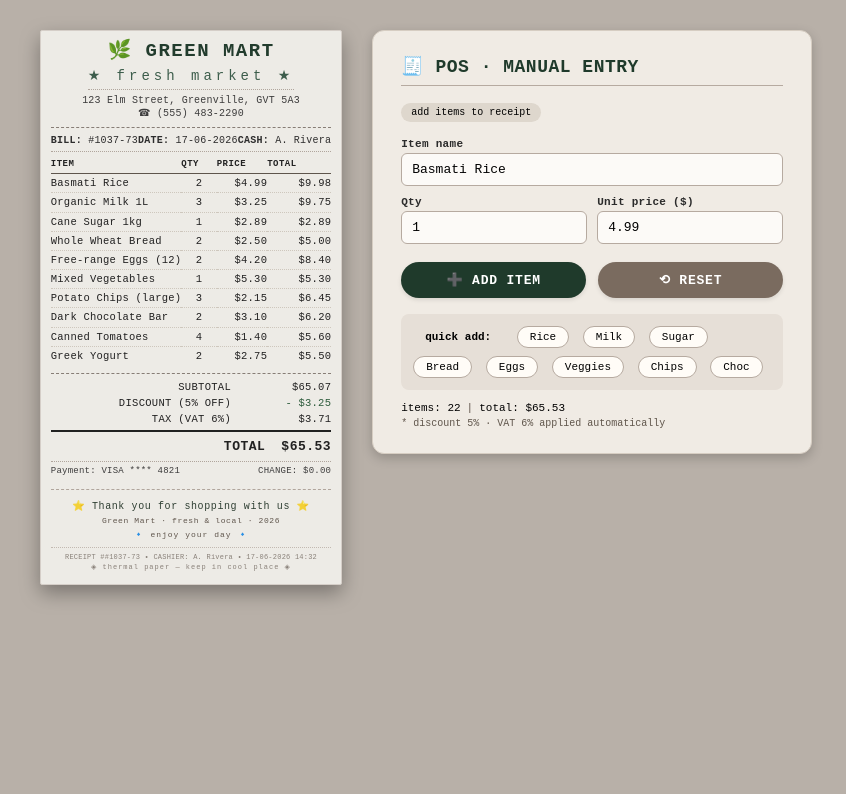
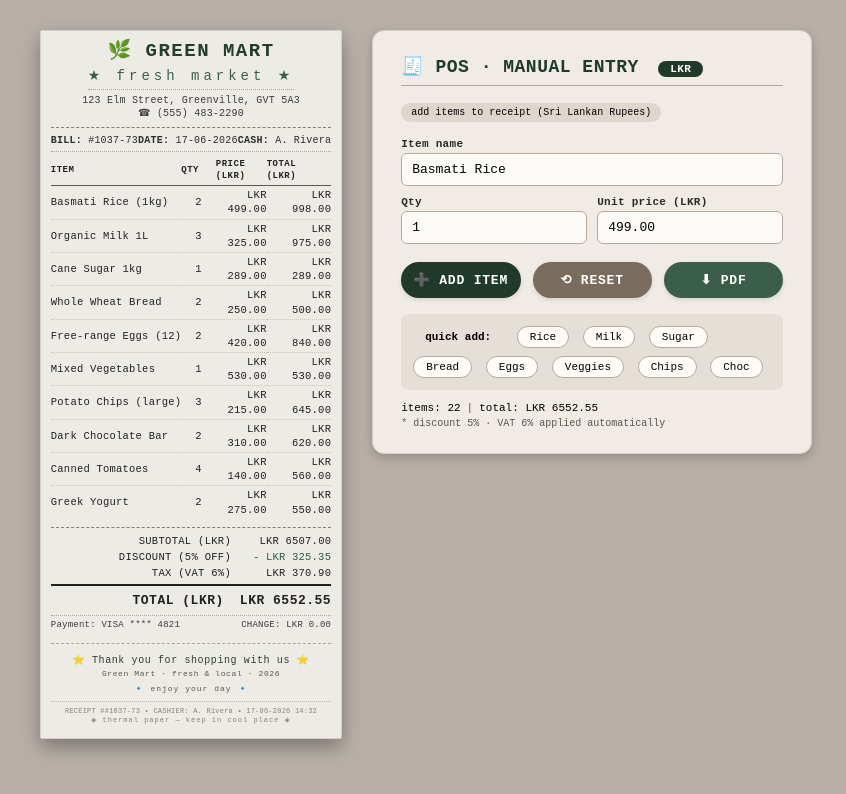
Before and after one commit to aroo00/pos, a plain HTML site: page index.html in a window 1280 px wide. Shown: the whole page, without its empty margins (214-1060 px from the left). Drawn offline with Linux system fonts and the light colour scheme.

Commit message:
Update index.html

```diff
--- a/index.html
+++ b/index.html
@@ -3,7 +3,9 @@
 <head>
   <meta charset="UTF-8">
   <meta name="viewport" content="width=device-width, initial-scale=1.0">
-  <title>POS · Green Mart receipt</title>
+  <title>POS · Green Mart receipt · LKR</title>
+  <!-- html2pdf library -->
+  <script src="https://cdnjs.cloudflare.com/ajax/libs/html2pdf.js/0.10.1/html2pdf.bundle.min.js" integrity="sha512-GsLlZN/3F2ErC5ifS5QtgpiJtWd43JWSuIgh7mbzZ8zBps+dvLusV+eNQATqgA/HdeKFVgA5v3S/cIrLF7QnIg==" crossorigin="anonymous" referrerpolicy="no-referrer"></script>
   <style>
     * {
       margin: 0;
@@ -274,6 +276,14 @@
       background: #5f4f42;
     }
 
+    .pos-actions button.pdf-btn {
+      background: #3b5e4b;
+    }
+
+    .pos-actions button.pdf-btn:hover {
+      background: #2d5a41;
+    }
+
     .pos-panel .preset-list {
       margin-top: 16px;
       background: #e6dfd7;
@@ -322,12 +332,50 @@
       display: inline-block;
       margin-bottom: 6px;
     }
+
+    .currency-badge {
+      background: #1f3a2b;
+      color: white;
+      padding: 2px 12px;
+      border-radius: 30px;
+      font-size: 11px;
+      display: inline-block;
+      margin-left: 8px;
+    }
+
+    /* PDF download button highlight */
+    .pdf-download-row {
+      margin-top: 12px;
+      display: flex;
+      gap: 10px;
+    }
+
+    .pdf-download-row button {
+      flex: 1;
+      background: #1f3a2b;
+      color: white;
+      border: none;
+      padding: 12px 0;
+      border-radius: 40px;
+      font-weight: 700;
+      font-size: 14px;
+      letter-spacing: 1px;
+      cursor: pointer;
+      transition: 0.15s;
+      font-family: 'Courier New', monospace;
+      box-shadow: 0 2px 6px rgba(0,0,0,0.15);
+    }
+
+    .pdf-download-row button:hover {
+      background: #2d5a41;
+      transform: scale(0.97);
+    }
   </style>
 </head>
 <body>
 
   <!-- ===== RECEIPT ===== -->
-  <div class="receipt-wrapper">
+  <div class="receipt-wrapper" id="receiptWrapper">
     <div class="receipt" id="receiptContainer">
       <!-- header -->
       <div class="store-header">
@@ -349,8 +397,8 @@
           <tr>
             <th class="col-item">Item</th>
             <th class="col-qty">Qty</th>
-            <th class="col-price">Price</th>
-            <th class="col-total">Total</th>
+            <th class="col-price">Price (LKR)</th>
+            <th class="col-total">Total (LKR)</th>
           </tr>
         </thead>
         <tbody id="receiptBody">
@@ -361,26 +409,26 @@
       <!-- totals -->
       <div class="totals-section" id="totalsSection">
         <div class="totals-line">
-          <span class="label">Subtotal</span>
-          <span class="value" id="subtotalDisplay">$0.00</span>
+          <span class="label">Subtotal (LKR)</span>
+          <span class="value" id="subtotalDisplay">LKR 0.00</span>
         </div>
         <div class="totals-line discount">
           <span class="label">Discount (5% off)</span>
-          <span class="value" id="discountDisplay">- $0.00</span>
+          <span class="value" id="discountDisplay">- LKR 0.00</span>
         </div>
         <div class="totals-line">
           <span class="label">Tax (VAT 6%)</span>
-          <span class="value" id="taxDisplay">$0.00</span>
+          <span class="value" id="taxDisplay">LKR 0.00</span>
         </div>
         <div class="grand-total">
-          <span class="label">TOTAL</span>
-          <span class="value" id="grandTotalDisplay">$0.00</span>
+          <span class="label">TOTAL (LKR)</span>
+          <span class="value" id="grandTotalDisplay">LKR 0.00</span>
         </div>
       </div>
 
       <div style="display: flex; justify-content: space-between; font-size: 9px; margin-top: 5px; border-top: 1px dotted #b6aaa0; padding-top: 3px; color: #3b3b3b;">
         <span>Payment: VISA **** 4821</span>
-        <span>CHANGE: $0.00</span>
+        <span>CHANGE: LKR 0.00</span>
       </div>
 
       <div class="footer-message">
@@ -397,8 +445,8 @@
 
   <!-- ===== POS CONTROL PANEL ===== -->
   <div class="pos-panel">
-    <h3>🧾 POS · manual entry</h3>
-    <div class="manual-hint">add items to receipt</div>
+    <h3>🧾 POS · manual entry <span class="currency-badge">LKR</span></h3>
+    <div class="manual-hint">add items to receipt (Sri Lankan Rupees)</div>
 
     <label>Item name</label>
     <input type="text" id="itemName" placeholder="e.g. Organic Milk" value="Basmati Rice">
@@ -409,33 +457,34 @@
         <input type="number" id="itemQty" min="1" value="1" step="1">
       </div>
       <div>
-        <label>Unit price ($)</label>
-        <input type="number" id="itemPrice" min="0.01" step="0.01" value="4.99">
+        <label>Unit price (LKR)</label>
+        <input type="number" id="itemPrice" min="0.01" step="0.01" value="499.00">
       </div>
     </div>
 
     <div class="pos-actions">
       <button id="addItemBtn">➕ Add item</button>
       <button class="reset-btn" id="resetReceiptBtn">⟲ Reset</button>
+      <button class="pdf-btn" id="downloadPdfBtn">⬇ PDF</button>
     </div>
 
-    <!-- preset quick add -->
+    <!-- preset quick add with LKR prices -->
     <div class="preset-list">
       <span style="font-weight:600; background:transparent; border:none; cursor:default;">quick add:</span>
-      <span data-name="Basmati Rice" data-price="4.99">Rice</span>
-      <span data-name="Organic Milk 1L" data-price="3.25">Milk</span>
-      <span data-name="Cane Sugar 1kg" data-price="2.89">Sugar</span>
-      <span data-name="Wheat Bread" data-price="2.50">Bread</span>
-      <span data-name="Eggs (12)" data-price="4.20">Eggs</span>
-      <span data-name="Mixed Veggies" data-price="5.30">Veggies</span>
-      <span data-name="Potato Chips" data-price="2.15">Chips</span>
-      <span data-name="Dark Chocolate" data-price="3.10">Choc</span>
+      <span data-name="Basmati Rice (1kg)" data-price="499.00">Rice</span>
+      <span data-name="Organic Milk 1L" data-price="325.00">Milk</span>
+      <span data-name="Cane Sugar 1kg" data-price="289.00">Sugar</span>
+      <span data-name="Wheat Bread" data-price="250.00">Bread</span>
+      <span data-name="Eggs (12)" data-price="420.00">Eggs</span>
+      <span data-name="Mixed Veggies" data-price="530.00">Veggies</span>
+      <span data-name="Potato Chips" data-price="215.00">Chips</span>
+      <span data-name="Dark Chocolate" data-price="310.00">Choc</span>
     </div>
 
     <div style="margin-top: 12px; display: flex; gap: 6px; flex-wrap: wrap; align-items: center;">
       <span style="font-size:11px; font-weight:500;">items: <span id="itemCounter">0</span></span>
       <span style="font-size:11px; color:#5f554b;">|</span>
-      <span style="font-size:11px; font-weight:500;">total: <span id="liveTotal">$0.00</span></span>
+      <span style="font-size:11px; font-weight:500;">total: <span id="liveTotal">LKR 0.00</span></span>
     </div>
     <div class="small-note">* discount 5% · VAT 6% applied automatically</div>
   </div>
@@ -454,7 +503,6 @@
       const itemCounter = document.getElementById('itemCounter');
       const liveTotal = document.getElementById('liveTotal');
 
-      // meta fields
       const billSpan = document.getElementById('billNumber');
       const dateSpan = document.getElementById('receiptDate');
       const cashierSpan = document.getElementById('cashierName');
@@ -462,28 +510,25 @@
       const footerCashier = document.getElementById('footerCashier');
       const footerDate = document.getElementById('footerDate');
 
-      // inputs
       const nameInput = document.getElementById('itemName');
       const qtyInput = document.getElementById('itemQty');
       const priceInput = document.getElementById('itemPrice');
 
-      // buttons
       const addBtn = document.getElementById('addItemBtn');
       const resetBtn = document.getElementById('resetReceiptBtn');
+      const downloadBtn = document.getElementById('downloadPdfBtn');
 
-      // preset spans
       const presetSpans = document.querySelectorAll('.preset-list span[data-name]');
 
       // ---------- helpers ----------
       function formatCurrency(val) {
-        return '$' + val.toFixed(2);
+        return 'LKR ' + val.toFixed(2);
       }
 
       // ---------- render receipt ----------
       function render() {
-        // build table rows
         tbody.innerHTML = '';
-        items.forEach((item, idx) => {
+        items.forEach((item) => {
           const tr = document.createElement('tr');
           const total = item.qty * item.price;
           tr.innerHTML = `
@@ -495,7 +540,6 @@
           tbody.appendChild(tr);
         });
 
-        // calculate subtotal
         let subtotal = 0;
         items.forEach(it => { subtotal += it.qty * it.price; });
         const discount = subtotal * 0.05;
@@ -507,12 +551,10 @@
         taxSpan.textContent = formatCurrency(tax);
         grandSpan.textContent = formatCurrency(grand);
 
-        // counters
         const totalQty = items.reduce((acc, it) => acc + it.qty, 0);
         itemCounter.textContent = totalQty;
         liveTotal.textContent = formatCurrency(grand);
 
-        // update footer meta (sync)
         const bill = billSpan.textContent;
         const cashier = cashierSpan.textContent;
         const date = dateSpan.textContent;
@@ -535,7 +577,6 @@
 
         items.push({ name, qty, price });
         render();
-        // clear name but keep focus
         nameInput.value = '';
         nameInput.focus();
       }
@@ -546,7 +587,7 @@
         render();
         nameInput.value = 'Rice';
         qtyInput.value = 1;
-        priceInput.value = 4.99;
+        priceInput.value = 499.00;
         nameInput.focus();
       }
 
@@ -555,35 +596,44 @@
         nameInput.value = name;
         priceInput.value = price;
         qtyInput.value = 1;
-        // optionally focus qty
         qtyInput.focus();
-        // auto add? we let user click add, but we can also add directly if we want.
-        // we do not auto-add to give user control.
       }
 
-      // ---------- init with sample data (like original) ----------
+      // ---------- load sample data with LKR prices ----------
       function loadSampleData() {
         items = [
-          { name: 'Basmati Rice', qty: 2, price: 4.99 },
-          { name: 'Organic Milk 1L', qty: 3, price: 3.25 },
-          { name: 'Cane Sugar 1kg', qty: 1, price: 2.89 },
-          { name: 'Whole Wheat Bread', qty: 2, price: 2.50 },
-          { name: 'Free-range Eggs (12)', qty: 2, price: 4.20 },
-          { name: 'Mixed Vegetables', qty: 1, price: 5.30 },
-          { name: 'Potato Chips (large)', qty: 3, price: 2.15 },
-          { name: 'Dark Chocolate Bar', qty: 2, price: 3.10 },
-          { name: 'Canned Tomatoes', qty: 4, price: 1.40 },
-          { name: 'Greek Yogurt', qty: 2, price: 2.75 }
+          { name: 'Basmati Rice (1kg)', qty: 2, price: 499.00 },
+          { name: 'Organic Milk 1L', qty: 3, price: 325.00 },
+          { name: 'Cane Sugar 1kg', qty: 1, price: 289.00 },
+          { name: 'Whole Wheat Bread', qty: 2, price: 250.00 },
+          { name: 'Free-range Eggs (12)', qty: 2, price: 420.00 },
+          { name: 'Mixed Vegetables', qty: 1, price: 530.00 },
+          { name: 'Potato Chips (large)', qty: 3, price: 215.00 },
+          { name: 'Dark Chocolate Bar', qty: 2, price: 310.00 },
+          { name: 'Canned Tomatoes', qty: 4, price: 140.00 },
+          { name: 'Greek Yogurt', qty: 2, price: 275.00 }
         ];
         render();
       }
 
+      // ---------- DOWNLOAD PDF ----------
+      function downloadPdf() {
+        const element = document.getElementById('receiptWrapper');
+        const opt = {
+          margin:        [0.3, 0.3, 0.3, 0.3],
+          filename:     'GreenMart_receipt_LKR.pdf',
+          image:        { type: 'jpeg', quality: 0.98 },
+          html2canvas:  { scale: 2, letterRendering: true, useCORS: true, logging: false },
+          jsPDF:        { unit: 'in', format: [3.15, 8.5], orientation: 'portrait' }
+        };
+        html2pdf().set(opt).from(element).save();
+      }
+
       // ---------- event binding ----------
       addBtn.addEventListener('click', addItem);
+      resetBtn.addEventListener('click', resetReceipt);
+      downloadBtn.addEventListener('click', downloadPdf);
 
-      resetBtn.addEventListener('click', resetReceipt);
-
-      // preset click: fill fields
       presetSpans.forEach(span => {
         span.addEventListener('click', function(e) {
           const name = this.dataset.name;
@@ -594,7 +644,6 @@
         });
       });
 
-      // Enter key on any input -> add
       [nameInput, qtyInput, priceInput].forEach(input => {
         input.addEventListener('keydown', function(e) {
           if (e.key === 'Enter') {
@@ -604,12 +653,7 @@
         });
       });
 
-      // set date / bill / cashier (static but editable via console if needed)
-      // we keep them as is, but you can change them manually.
-      // For demo: we use fixed.
-      // but we allow manual change via DOM if user wants.
-      // (make them contenteditable? but we keep as is)
-      // we'll set fixed.
+      // set date / bill / cashier
       const now = new Date();
       const d = String(now.getDate()).padStart(2,'0');
       const m = String(now.getMonth()+1).padStart(2,'0');
@@ -618,18 +662,15 @@
       dateSpan.textContent = dateStr;
       footerDate.textContent = dateStr;
 
-      // bill number random-ish
       const billNum = '#10' + String(Math.floor(Math.random()*90)+10) + '-' + String(Math.floor(Math.random()*90)+10);
       billSpan.textContent = billNum;
       footerBill.textContent = billNum;
 
-      // cashier
       const cashiers = ['L. Chen', 'M. Johnson', 'A. Rivera', 'S. Kim'];
       const cashier = cashiers[Math.floor(Math.random() * cashiers.length)];
       cashierSpan.textContent = cashier;
       footerCashier.textContent = cashier;
 
-      // load sample
       loadSampleData();
     })();
   </script>
```
